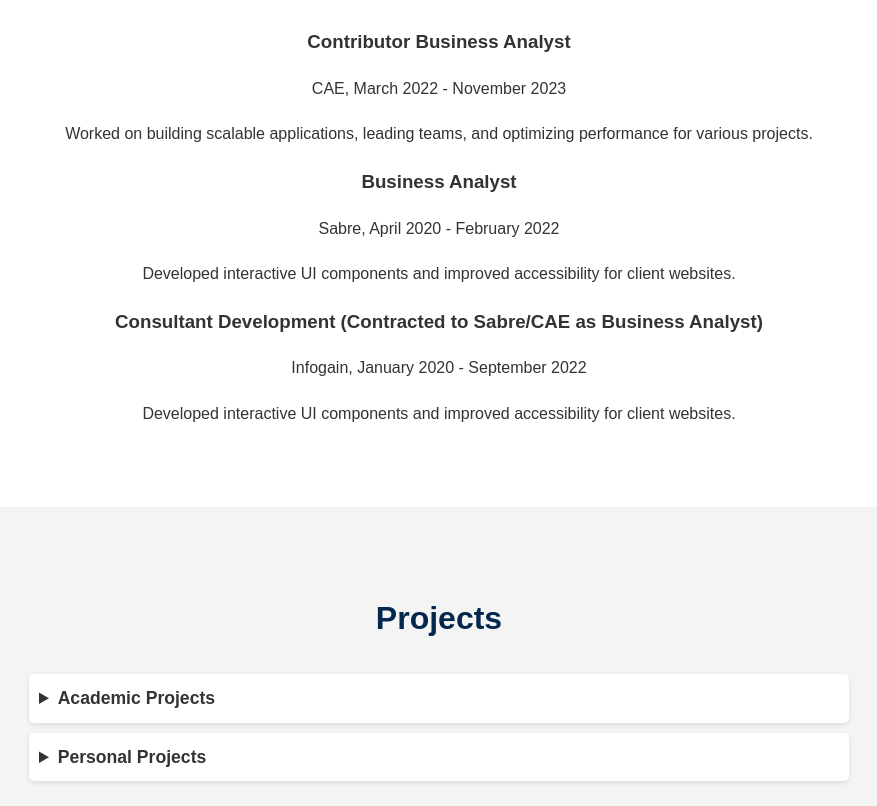
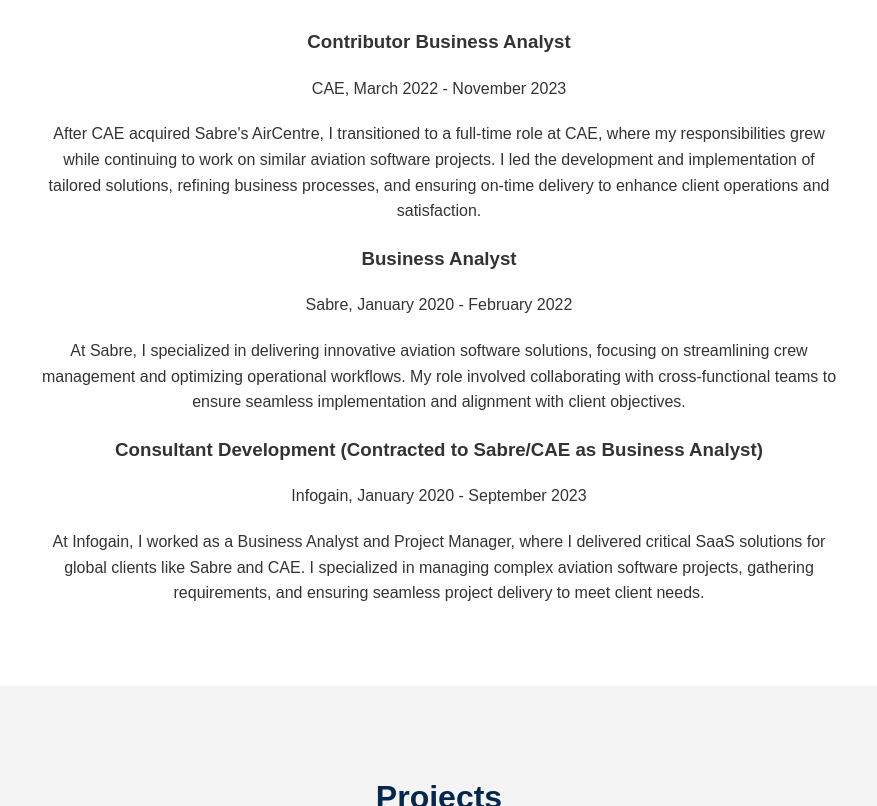
Before and after one commit to Kumari-Neha-Priya/Kumari-Neha-Priya.github.io, a plain HTML site: page index.html in a window 1280 px wide. Shown: the part 2422-3228 px from the top of the page, without its empty margins (201-1078 px from the left). Drawn offline with Linux system fonts and the light colour scheme.

Commit message:
Update index.html

```diff
--- a/index.html
+++ b/index.html
@@ -42,9 +42,9 @@
     <section class="about" id="about">
         <h2>About Me</h2>
         <div class="about-content">
-            <p>Hi! I am a technology enthusiast with a passion for solving complex challenges and delivering impactful solutions. With over 4 years of experience spanning IT, FinTech, and the airline industries, I’ve honed my skills in project management, business analysis, and deploying SaaS and on-premises solutions. My work has empowered organizations to optimize their operations, achieve ambitious goals, and thrive in dynamic markets.</p>
-            <p>Throughout my career, I’ve led 25+ successful projects and resolved 30+ critical issues for global clients, including Jet2.com, Spirit Airlines, and Icelandair. I bring a unique ability to bridge technical and business needs, ensuring every solution I deliver is both innovative and impactful. Whether it's designing integrated systems for airline crew management or enhancing application performance by 84%, my focus remains on driving measurable results.</p>
-            <p>My professional journey began with a college placement at Infogain, where I secured the opportunity before even completing my final semester. At Infogain, I worked as a full-time contractor, supporting global clients such as Sabre and CAE. During this time, I developed expertise in Business Analysis and Project Management, delivering innovative aviation software solutions and providing consulting services. My work involved managing critical SaaS implementations for airlines, designing robust systems, and ensuring seamless project execution. Recognizing my impactful contributions to their business, CAE brought me on board as a full-time employee. These experiences offered invaluable global exposure, allowing me to collaborate with diverse teams and clients to address complex business challenges effectively.</p>
+            <p>I am a technology enthusiast with a passion for solving complex challenges and delivering impactful solutions. With over 4 years of experience spanning IT and the airline industries, I’ve honed my skills in project management, business analysis, and deploying SaaS and on-premises solutions. My work has empowered organizations to optimize their operations, achieve ambitious goals, and thrive in dynamic markets.</p>
+            <p>Throughout my career, I’ve led 25+ successful projects and resolved 30+ critical issues for global airline clients, including Jet2.com, Peach Aviation, Transavia, and others. I bring a unique ability to bridge technical and business needs, ensuring every solution I deliver is both innovative and impactful. Whether it's designing integrated systems for airline crew management or enhancing application performance by 84%, my focus remains on driving measurable results.</p>
+            <p>My professional journey began with a college placement at Infogain, where I secured the opportunity before even completing my final semester. At Infogain, I was deployed as a Business Analyst, outsourcing at its global clients such as Sabre and CAE. During this time, I developed expertise in Business Analysis and Project Management, delivering innovative aviation software solutions and providing consulting services. My work involved managing critical SaaS implementations for airlines, designing robust systems, and ensuring seamless project execution. Recognizing my impactful contributions to their business, CAE brought me on board as a full-time employee. These experiences offered invaluable global exposure, allowing me to collaborate with diverse teams and clients to address complex business challenges effectively.</p>
             <p>During my undergraduate years, I interned at HighRadius, where I delved into AI-driven solutions and analytics, developing a strong foundation in problem-solving and strategic thinking. This experience reinforced my drive to explore innovative technologies and their real-world applications.</p>
             <p>Currently, I am pursuing an M.S. in Business Analytics at the University of Iliinois Urbana-Champaign Gies College of Business, expanding my expertise in data-driven strategies, advanced analytics, and machine learning. My recent work includes an AI/ML project aimed at optimizing pharmaceutical manufacturing processes—an exciting challenge at the crossroads of technology and innovation.</p>
             <p>Outside of work, I am passionate about traveling, immersing myself in new cultures, and building meaningful connections with people from all walks of life. Singing and music are a huge part of my life—they inspire and energize me, whether I’m performing or simply enjoying my favorite tunes. I also love painting and sketching, which serve as creative outlets that fuel my imagination. Additionally, I am committed to social service, organizing community initiatives and campaigns to create a positive impact.</p>
@@ -60,17 +60,17 @@
             <div class="experience-item">
                 <h3>Contributor Business Analyst</h3>
                 <p>CAE, March 2022 - November 2023</p>
-                <p>Worked on building scalable applications, leading teams, and optimizing performance for various projects.</p>
+                <p>After CAE acquired Sabre's AirCentre, I transitioned to a full-time role at CAE, where my responsibilities grew while continuing to work on similar aviation software projects. I led the development and implementation of tailored solutions, refining business processes, and ensuring on-time delivery to enhance client operations and satisfaction.</p>
             </div>
             <div class="experience-item">
                 <h3>Business Analyst</h3>
-                <p>Sabre, April 2020 - February 2022</p>
-                <p>Developed interactive UI components and improved accessibility for client websites.</p>
+                <p>Sabre, January 2020 - February 2022</p>
+                <p>At Sabre, I specialized in delivering innovative aviation software solutions, focusing on streamlining crew management and optimizing operational workflows. My role involved collaborating with cross-functional teams to ensure seamless implementation and alignment with client objectives.</p>
             </div>
             <div class="experience-item">
                 <h3>Consultant Development (Contracted to Sabre/CAE as Business Analyst)</h3>
-                <p>Infogain, January 2020 - September 2022</p>
-                <p>Developed interactive UI components and improved accessibility for client websites.</p>
+                <p>Infogain, January 2020 - September 2023</p>
+                <p>At Infogain, I worked as a Business Analyst and Project Manager, where I delivered critical SaaS solutions for global clients like Sabre and CAE. I specialized in managing complex aviation software projects, gathering requirements, and ensuring seamless project delivery to meet client needs.</p>
             </div>
         </div>
     </section>
```
